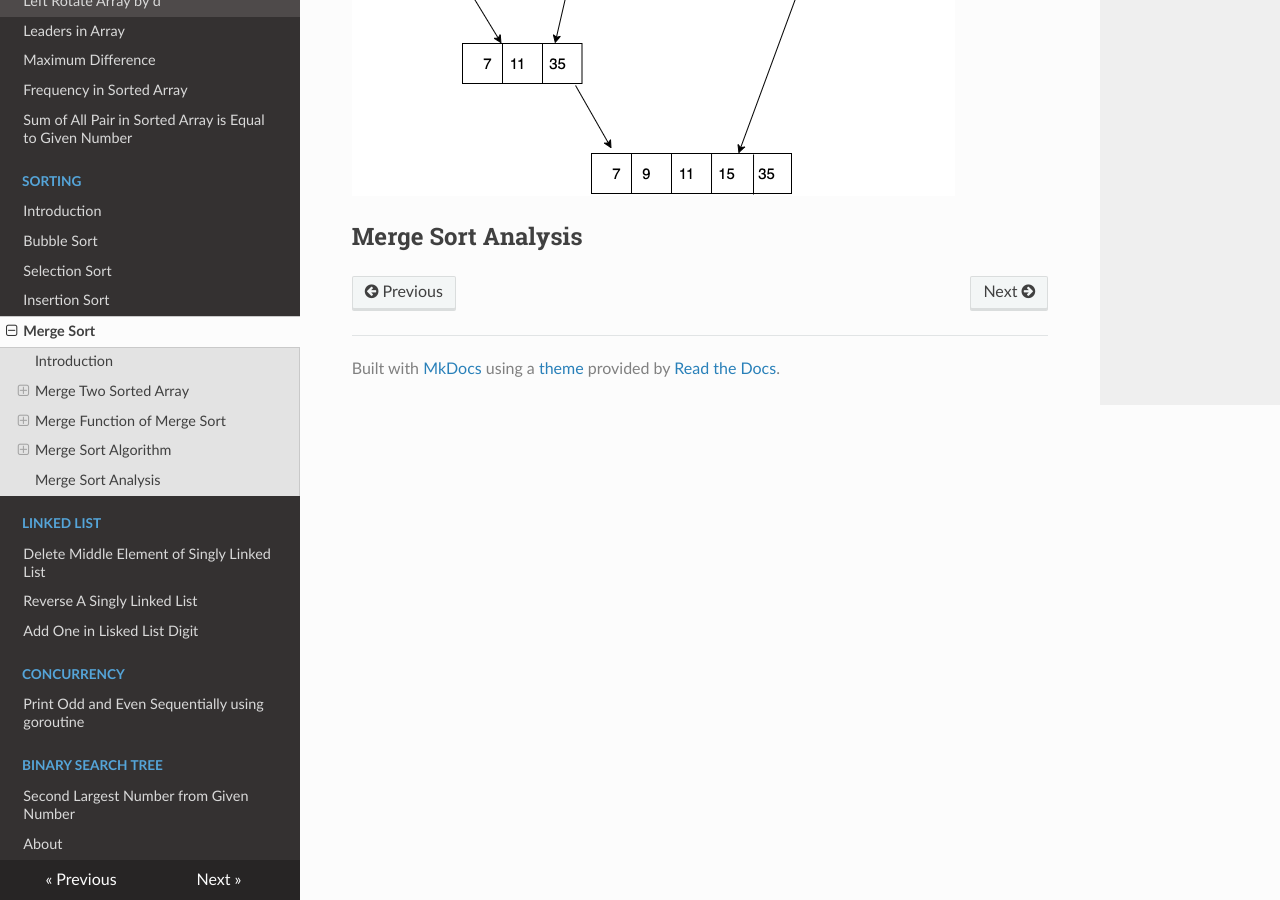
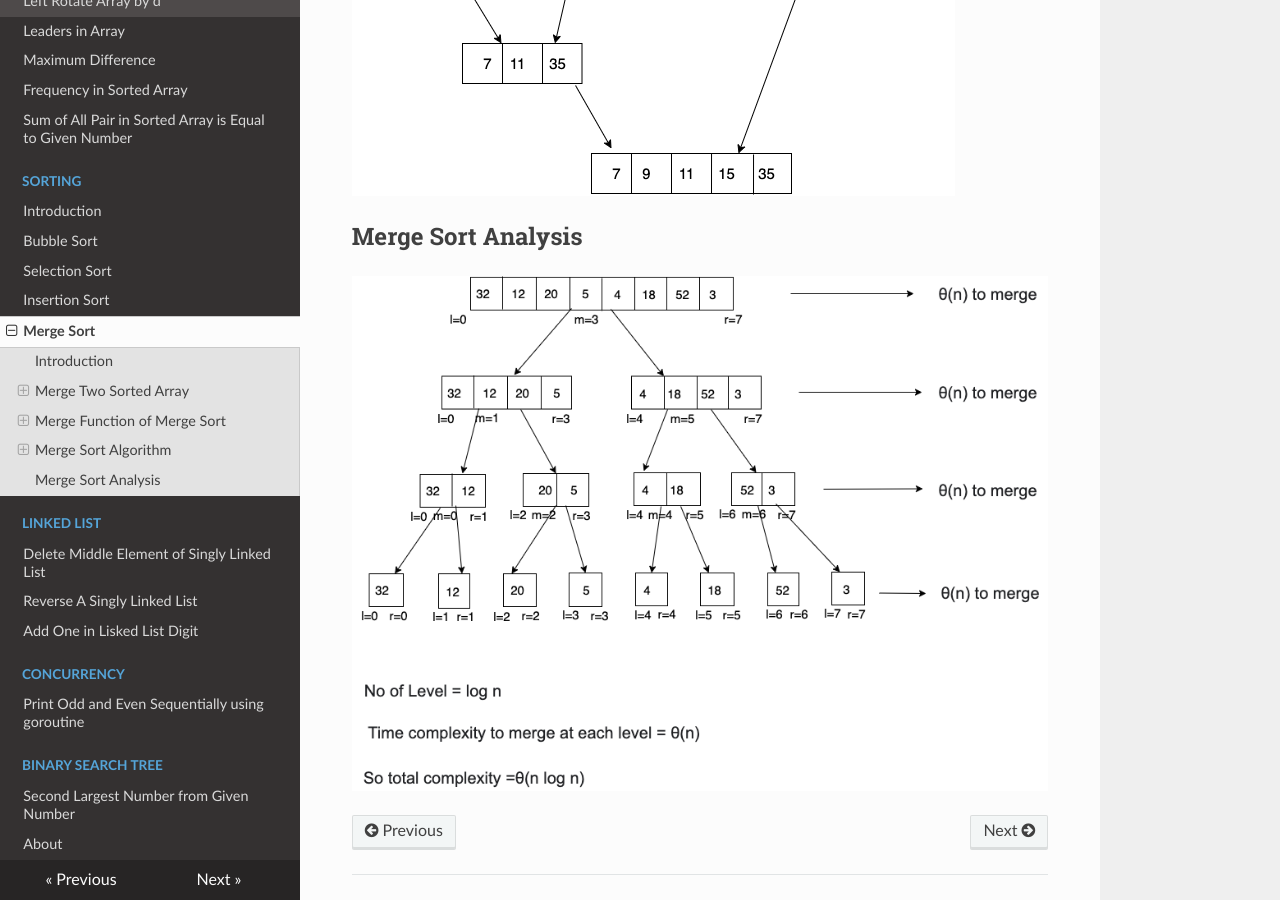
Before and after one commit to prithvipal/golang-dsa, an MkDocs documentation site: the page built from docs/sorting/merge_sort.md, in a window 1280 px wide and 900 px high, scrolled down 5392 px. Built offline with MkDocs 1.6.1, drawn with Linux system fonts in a browser that asks for light colours; nearby versions of some CDN libraries.

Commit message:
merge sort analysis

```diff
--- a/docs/sorting/merge_sort.md
+++ b/docs/sorting/merge_sort.md
@@ -237,3 +237,5 @@ func mergeSort(arr []int, l, r int) {
 ![](docs/merge_sort_algo.png)
 
 ## Merge Sort Analysis
+
+![](docs/merge_sort_analysis.png)
```
Also changed, not shown: docs/sorting/docs/merge_sort_analysis.png (added).
